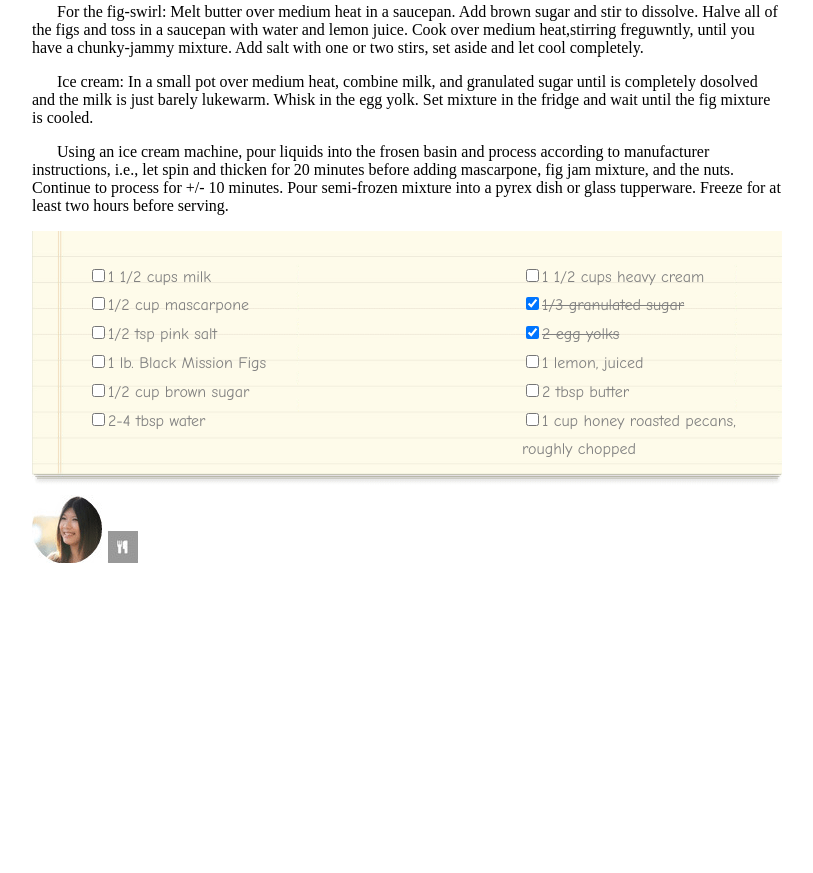
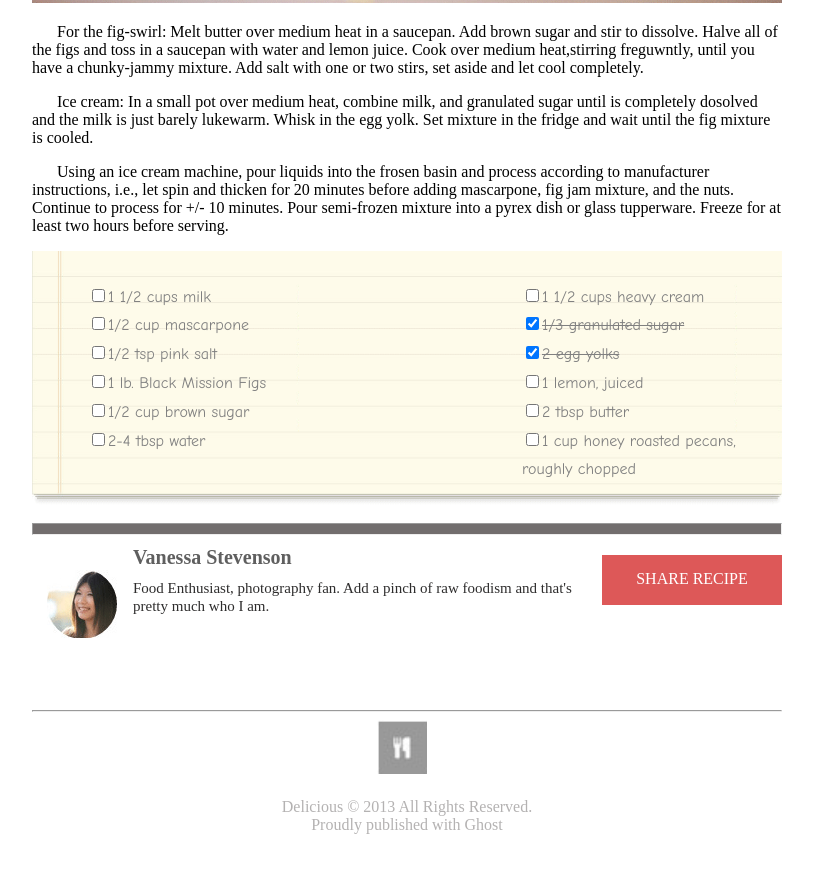
Before and after one commit to Twin-2/Chocolate-Pizza-challenge, a plain HTML site: page index.html in a window 1280 px wide. Shown: the part 699-1572 px from the top of the page, without its empty margins (296-1109 px from the left). Before the commit the page ends 1280 px from the top, so only its background shows below. Drawn offline with Linux system fonts and the light colour scheme.

Commit message:
as good as it gets

```diff
--- a/index.html
+++ b/index.html
@@ -3,106 +3,7 @@
 <head>
 <title>Chocolate Pizza</title>
 
-<style>
-body{
-    position: relative;
-    right: 25%;
-    left: 25%;
-    max-width: 750px;
-}
-.flex-container{
-    display: flex;
-    flex-direction: row;
-    align-items:center;
-    height: 100px;
-
-
-}
-
-#main-logo{
-    float: left;
-    height: 70px;
-    width: 70px;
-    padding: 3px;
-    position:relative;
-}
-#main-logo-box{
-    vertical-align: center;
-}
-#heading{
-    margin-right: 280px;
-}
-#main-heading{
-    font-size: 50px;
-    font-family:"Brush Script MT";
-}
-#sub-main-heading{
-    font-family:"sans-serif";
-    font-size: 10px;
-    vertical-align: text-top;
-}
-#small-icons{
-    float: right;
-
-
-}
-#content-heading{
-    font-size: 30px;
-    line-height: .5;
-    font-weight: bold;
-    font-family: "Impact";
-}
-#subheading2{
-    font-size: 10px;
-    color:grey;
-    font-family: "sans-serif";
-}
-#pizza{
-    width: 750px;
-
-}
-#small-print-icon{
-    float: right;
-    margin-right: 0px;
-}
-#recipe{
-    position: relative;
-    max-width: 750px;
-    text-indent: 25px;
-}
-#list-background{
-    width: 750px;
-}
-#ingredients{
-    display:inline;
-    position:relative;
-    font-family: "Comic Sans MS";
-    color:gray;
-    line-height: 1.8;
-}
-
-#right-side-ingredients{
-    position: absolute;
-    top: -225px;
-    left: 450px;
-    width: 300px;
-}
-#left-side-ingredients{
-    position:absolute;
-    top: -225px;
-    left: 16px;
-    width: 250px;
-}
-#ingredient-list{
-    list-style-type:none;
-}
-#right-side-ingredients li:nth-child(2){
-    text-decoration: line-through;
-}
-#right-side-ingredients li:nth-child(3){
-    text-decoration: line-through;
-}
-</style>
+    <link rel="stylesheet" href="style.css">
 
  </head>
 
@@ -126,6 +27,8 @@ body{
         </div>
 
     </header>
+
+    <hr id="line">
 
     <div id="main-title">
         <div id="small-print-icon"><img id="small-print-icon" src="assets/print-icon.png"></div>
@@ -165,16 +68,29 @@ body{
         </div>
     </div>
 
+    <hr id="line">
 
+    <div id="pre-footer">
+        <div class="author-picture"><img id="author-picture" src="assets/van-pic.png"></div>
+        <div id="share-box"><span id="share-box-text">SHARE RECIPE</span></div>
+        <div id="pre-footer-text">
+            <p id="author-name">Vanessa Stevenson</p>
+            <p id="author-about">Food Enthusiast, photography fan. Add a pinch of raw foodism and that's pretty much who I am.</p>
+        </div>
 
+    </div>
 
+    <br>
+    <br>
+    <br>
+    <br>
 
-
-<img id="author-picture" src="assets/van-pic.png">
-
-
-<img id="footer-logo" src="assets/small-logo.png">
-
+    <footer id="footer">
+        <hr>
+        <img id="footer-logo" src="assets/small-logo.png">
+        <br>
+        <div id="footer-text">Delicious &#169; 2013  All Rights Reserved. <br> Proudly published with Ghost</div>
+    </footer>
 
 </body>
 </html>
--- a/style.css
+++ b/style.css
@@ -0,0 +1,144 @@
+body{
+    position: relative;
+    right: 25%;
+    left: 25%;
+    max-width: 750px;
+}
+#line{
+    height: 10px;
+    background-color: rgb(114, 110, 110);
+}
+.flex-container{
+    display: flex;
+    flex-direction: row;
+    align-items:center;
+    height: 100px;
+
+
+}
+
+#main-logo{
+    float: left;
+    height: 70px;
+    width: 70px;
+    padding: 3px;
+    position:relative;
+}
+#main-logo-box{
+    vertical-align: center;
+}
+#heading{
+    margin-right: 280px;
+}
+#main-heading{
+    font-size: 50px;
+    font-family:"Brush Script MT";
+}
+#sub-main-heading{
+    font-family:"sans-serif";
+    font-size: 10px;
+    vertical-align: text-top;
+}
+#small-icons{
+    float: right;
+
+
+}
+#content-heading{
+    font-size: 30px;
+    line-height: .5;
+    font-weight: bold;
+    font-family: "Impact";
+}
+#subheading2{
+    font-size: 10px;
+    color:grey;
+    font-family: "sans-serif";
+}
+#pizza{
+    width: 750px;
+
+}
+#small-print-icon{
+    float: right;
+    margin-right: 0px;
+}
+#recipe{
+    position: relative;
+    max-width: 750px;
+    text-indent: 25px;
+}
+#list-background{
+    width: 750px;
+}
+#ingredients{
+    display:inline;
+    position:relative;
+    font-family: "Comic Sans MS";
+    color:gray;
+    line-height: 1.8;
+}
+
+#right-side-ingredients{
+    position: absolute;
+    top: -225px;
+    left: 450px;
+    width: 300px;
+}
+#left-side-ingredients{
+    position:absolute;
+    top: -225px;
+    left: 16px;
+    width: 250px;
+}
+#ingredient-list{
+    list-style-type:none;
+}
+#right-side-ingredients li:nth-child(2){
+    text-decoration: line-through;
+}
+#right-side-ingredients li:nth-child(3){
+    text-decoration: line-through;
+}
+#author-picture{
+    float: left;
+    padding: 15px;
+}
+#author-name{
+    font-size: 20px;
+    font-weight: bold;
+    color: rgb(95, 95, 95);
+    line-height: .2;
+
+
+}
+#author-about{
+    color: rgb(46, 45, 45);
+    line-height: 1.2;
+    font-size: 15px;
+    width: 570px;
+}
+#share-box{
+    float: right;
+    background-color: rgb(221, 88, 88);
+    color: white;
+    width: 180px;
+    height: 50px;
+    text-align: center;
+}
+#share-box-text{
+    position: relative;
+    top: 15px;
+}
+#footer-logo{
+    position:relative;
+    left: 46%;
+    width: 50px;
+}
+#footer-text{
+    position: relative;
+    text-align: center;
+    color: rgb(180, 178, 178);
+    margin-top: 20px;
+    margin-bottom: 200px;
+}
```
